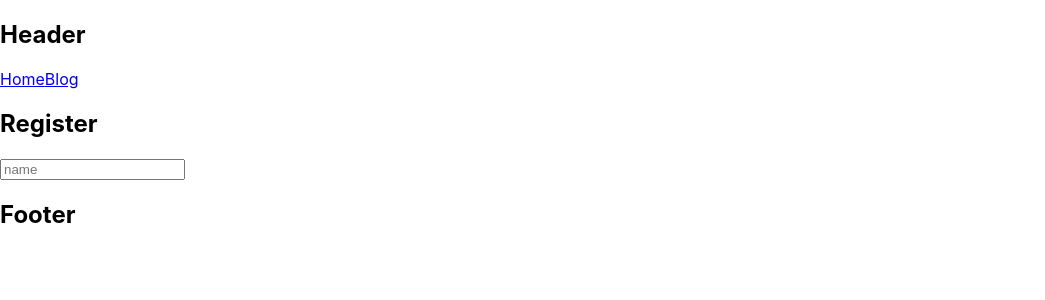
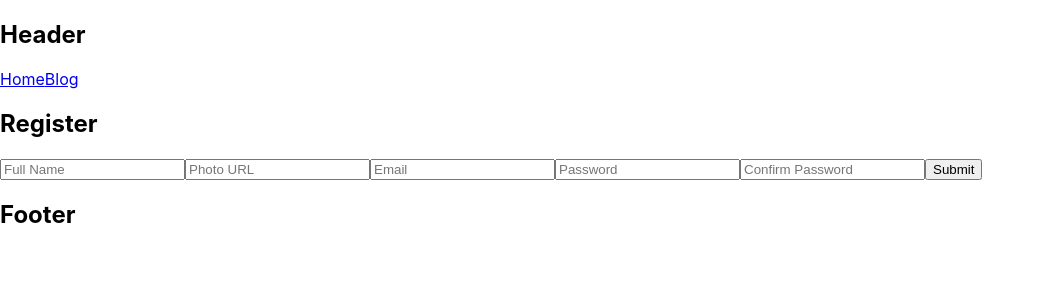
Before and after one commit to yusuf-khan-swd/legal-network-client, a React (Create React App) app: page /register in a window 1280 px wide. Shown: the top 300 px of the page, without its empty margins (0-1045 px from the left). Built offline with nearby package versions, Linux system fonts and the light colour scheme; no server answers.

Commit message:
added form handler

```diff
--- a/src/Pages/Logins/Register.js
+++ b/src/Pages/Logins/Register.js
@@ -1,11 +1,27 @@
 import React from 'react';
+import { useForm } from 'react-hook-form';
+import toast from 'react-hot-toast';
 
 const Register = () => {
+  const { register, handleSubmit } = useForm();
+
+  const onSubmit = value => {
+    const { name, photoURL, email, password, confirm } = value;
+    if (password !== confirm) {
+      return toast.error(`Password didn't matched.`);
+    }
+  };
+
   return (
     <div>
       <h2>Register</h2>
-      <form>
-        <input type="text" placeholder='name' />
+      <form onSubmit={handleSubmit(onSubmit)}>
+        <input {...register('name')} type="text" placeholder='Full Name' />
+        <input {...register('photoURL')} type="text" placeholder='Photo URL' />
+        <input {...register('email')} type="email" placeholder='Email' />
+        <input {...register('password')} type="password" placeholder='Password' />
+        <input {...register('confirm')} type="password" placeholder='Confirm Password' />
+        <input type="submit" />
       </form>
     </div>
   );
--- a/src/index.js
+++ b/src/index.js
@@ -4,12 +4,14 @@ import './index.css';
 import App from './App';
 import reportWebVitals from './reportWebVitals';
 import AuthProvider from './contexts/AuthProvider/AuthProvider';
+import { Toaster } from 'react-hot-toast';
 
 const root = ReactDOM.createRoot(document.getElementById('root'));
 root.render(
   <React.StrictMode>
     <AuthProvider>
       <App />
+      <Toaster></Toaster>
     </AuthProvider>
   </React.StrictMode>
 );
```
